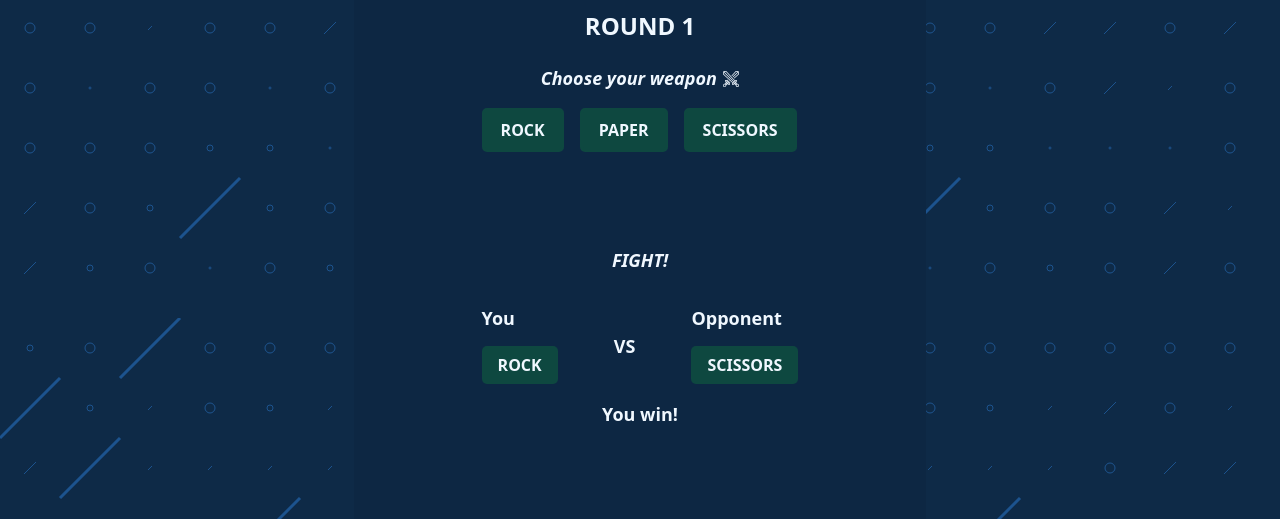
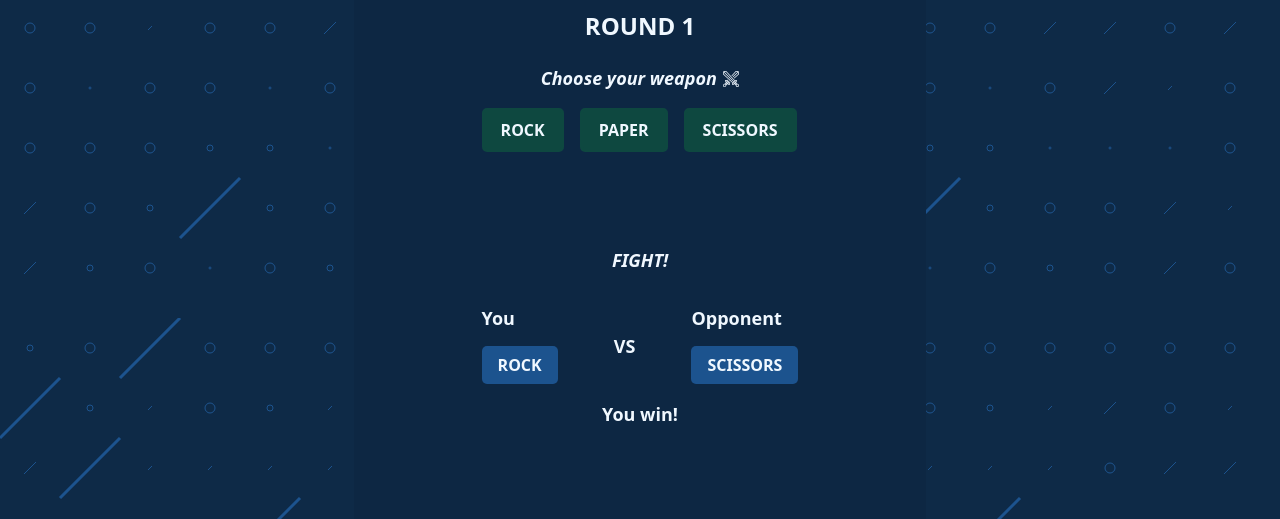
Before and after one commit to devRaphael13/rock-paper-scissors, a plain HTML site: page index.html in a window 1280 px wide. Both pictures are taken after a click on the button "ROCK". Shown: the part 242-761 px from the top of the page. Drawn offline with Linux system fonts and the light colour scheme.

Commit message:
Fix minor css background issue

```diff
--- a/styles.css
+++ b/styles.css
@@ -120,7 +120,7 @@ main .choices div .choice h3 {
 main .choices div .choice div {
     padding: 0.5em 1em;
     border-radius: 5px;
-    background-color: #0E4840;
+    background-color: #1C538E;
     font-weight: 800;
     text-transform: uppercase;
 }
```
